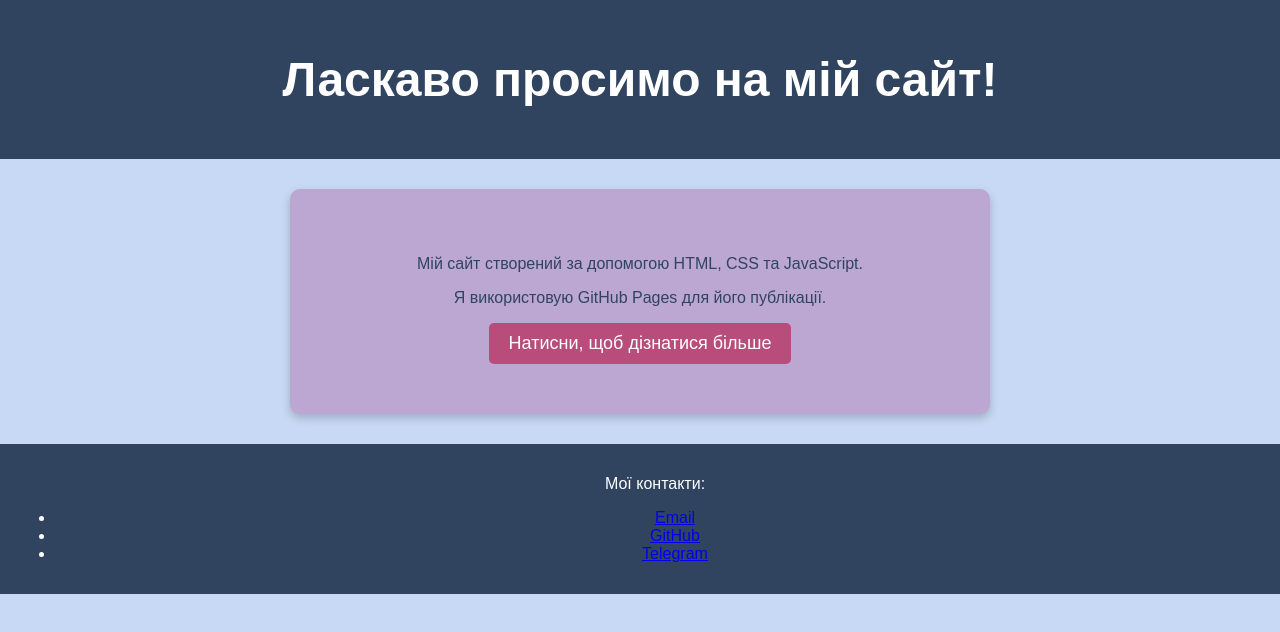
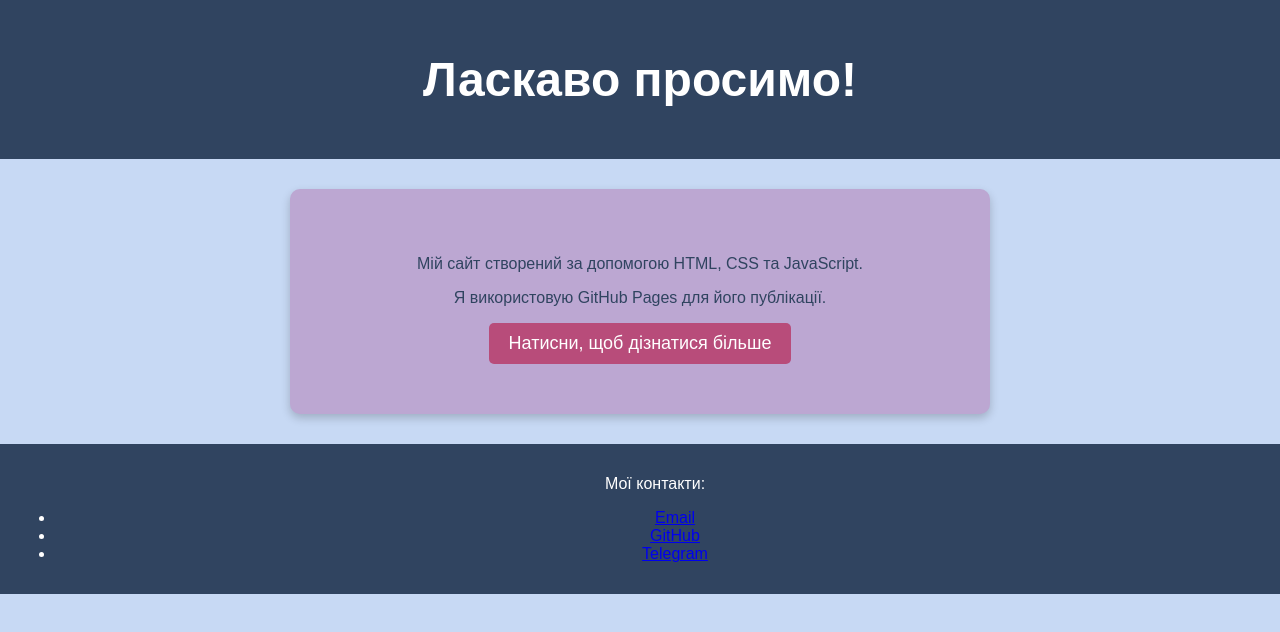
Before and after one commit to mmzxsil/mywebsite, a plain HTML site: page index.html in a window 1280 px wide. Shown: the top 632 px of the page. Drawn offline with Linux system fonts and the light colour scheme.

Commit message:
index.html

```diff
--- a/index.html
+++ b/index.html
@@ -8,7 +8,7 @@
 </head>
 <body>
     <header>
-        <h1>Ласкаво просимо на мій сайт!</h1>
+        <h1>Ласкаво просимо!</h1>
     </header>
 
     <main>
```
